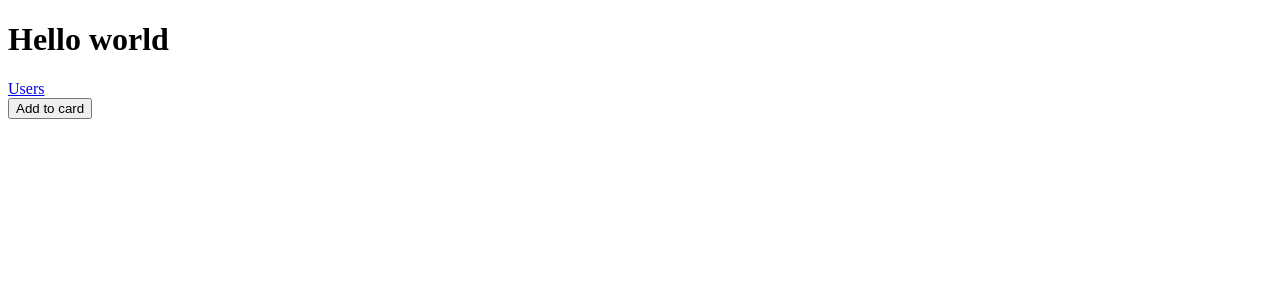
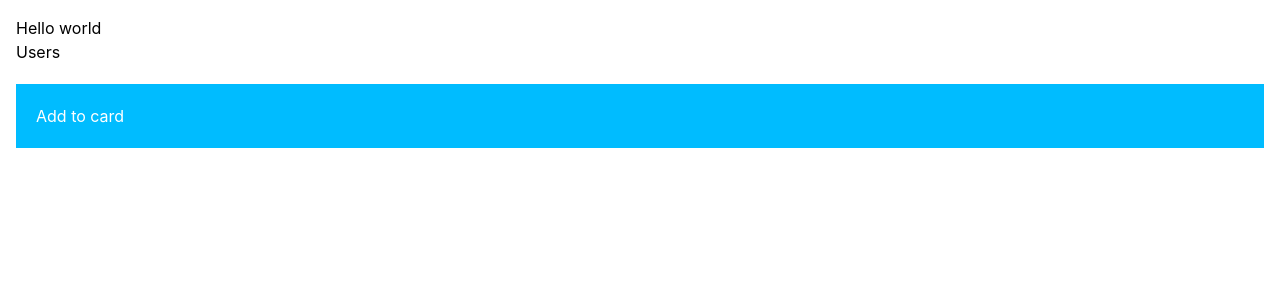
Before and after one commit to mupenziherve/non-stop-challenges, a Next.js app in the folder nextjs-typescript/next-application/: page / in a window 1280 px wide. Shown: the top 300 px of the page. Built offline with nearby package versions, Linux system fonts and the light colour scheme.

Commit message:
I'm encountering tailwind errors

```diff
--- /dev/null
+++ b/nextjs-typescript/next-application/app/components/ProductCard.module.css
@@ -0,0 +1,5 @@
+.card {
+    padding: 1rem;
+    border: 1px solid #ccc;
+
+}
--- a/nextjs-typescript/next-application/app/components/ProductCard.tsx
+++ b/nextjs-typescript/next-application/app/components/ProductCard.tsx
@@ -1,9 +1,10 @@
-
 import React from "react";
 import AddToCart from "./AddToCart";
 
+
+
 const ProductCard = () => {
-  return <div>
+  return <div className='p-5 my-5 bg-sky-400 text-white '>
     <AddToCart />
     </div>;
 };
--- a/nextjs-typescript/next-application/app/globals.css
+++ b/nextjs-typescript/next-application/app/globals.css
@@ -1,18 +1,13 @@
-@tailwind base;
-@tailwind components;
-@tailwind utilities;
-
+@import "tailwindcss";
 :root {
   --foreground-rgb: 0, 0, 0;
-  --background-start-rgb: 214, 219, 220;
-  --background-end-rgb: 255, 255, 255;
+
 }
 
 @media (prefers-color-scheme: dark) {
   :root {
     --foreground-rgb: 255, 255, 255;
-    --background-start-rgb: 0, 0, 0;
-    --background-end-rgb: 0, 0, 0;
+
   }
 }
 
--- a/nextjs-typescript/next-application/app/layout.tsx
+++ b/nextjs-typescript/next-application/app/layout.tsx
@@ -1,3 +1,4 @@
+import './globals.css';
 import type { Metadata } from 'next'
 
 export const metadata: Metadata = {
--- a/nextjs-typescript/next-application/app/users/page.tsx
+++ b/nextjs-typescript/next-application/app/users/page.tsx
@@ -7,8 +7,8 @@ interface User {
 }
 
 const usersPage = async () => {
-const res = await fetch('https://jsonplaceholder.typicode.com/users/1/posts',
-  { next: { revalidate: 10 }}
+const res = await fetch('https://jsonplaceholder.typicode.com/users/1/posts', { cache: 'no-store'}
+
 );
 const users: User[] = await res.json();
 
```
